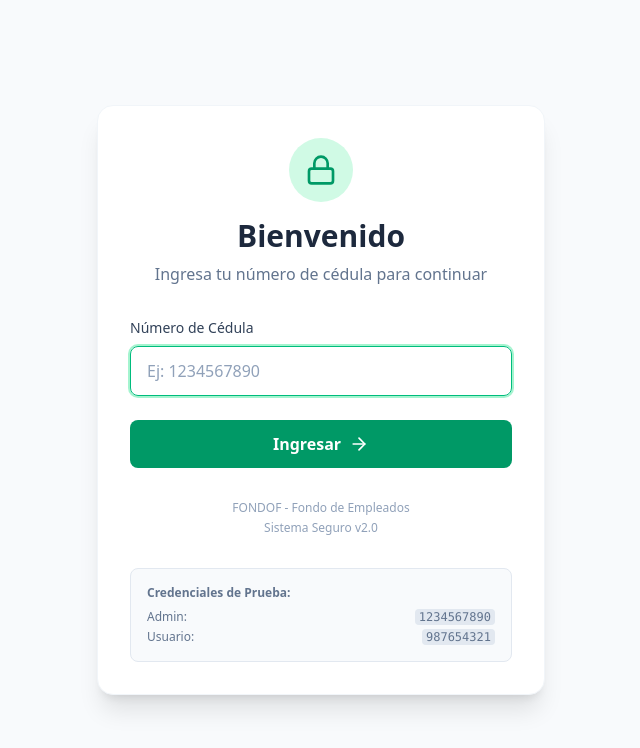
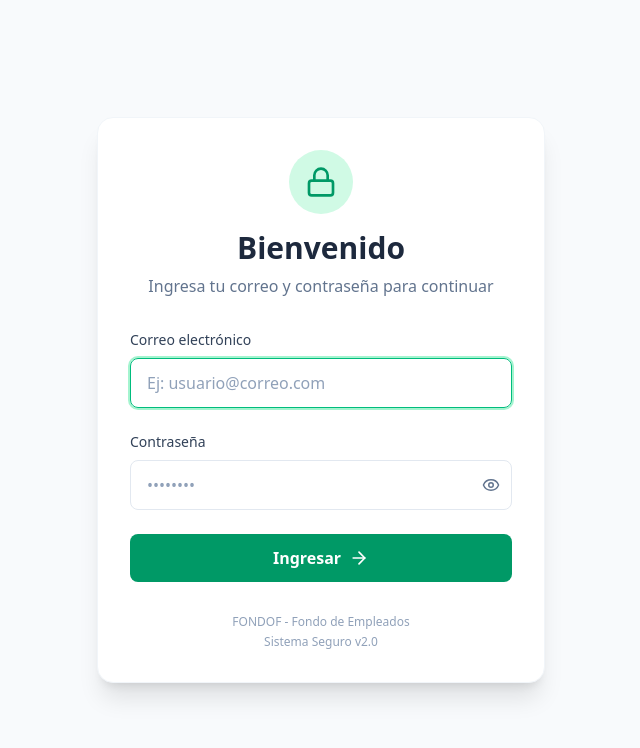
Before and after one commit to javierportillar/fondof, a React (Vite) app: page /admin in a window 1280 px wide. Shown: the top 748 px of the page, without its empty margins (319-959 px from the left). Built offline with nearby package versions, Linux system fonts and the light colour scheme; no server answers; the database is empty.

Commit message:
added new settings for log in

```diff
--- a/App.tsx
+++ b/App.tsx
@@ -34,7 +34,7 @@ function AppRoutes() {
   }
 
   if (!profile) {
-    return <LoginScreen onLogin={login} users={[]} />;
+    return <LoginScreen onLogin={login} />;
   }
 
   return (
--- a/components/LoginScreen.tsx
+++ b/components/LoginScreen.tsx
@@ -1,28 +1,34 @@
 import React, { useState } from 'react';
-import { UserProfile } from '../types';
-import { MOCK_USERS } from '../constants';
-import { Lock, ArrowRight, AlertCircle } from 'lucide-react';
+import { Lock, ArrowRight, AlertCircle, Eye, EyeOff } from 'lucide-react';
 
 interface LoginScreenProps {
-  onLogin: (user: UserProfile) => void;
-  users: UserProfile[];
+  onLogin: (email: string, password: string) => Promise<void>;
 }
 
-export default function LoginScreen({ onLogin, users }: LoginScreenProps) {
-  const [cedula, setCedula] = useState('');
+export default function LoginScreen({ onLogin }: LoginScreenProps) {
+  const [email, setEmail] = useState('');
+  const [password, setPassword] = useState('');
   const [error, setError] = useState('');
+  const [loading, setLoading] = useState(false);
+  const [showPassword, setShowPassword] = useState(false);
 
-  const handleLogin = (e: React.FormEvent) => {
+  const handleLogin = async (e: React.FormEvent) => {
     e.preventDefault();
     setError('');
+    setLoading(true);
 
-    const trimmedCedula = cedula.trim();
-    const user = users.find(u => u.cedula === trimmedCedula);
+    console.log('[Login] Botón presionado');
+    console.log('[Login] Email ingresado:', email);
+    console.log('[Login] Password longitud:', password.length);
 
-    if (user) {
-      onLogin(user);
-    } else {
-      setError('Cédula no encontrada. Por favor verifique e intente nuevamente.');
+    try {
+      await onLogin(email.trim(), password);
+      console.log('[Login] Autenticación exitosa, navegando a dashboard');
+    } catch (err: any) {
+      console.warn('[Login] Error en autenticación:', err?.message || err);
+      setError(err?.message || 'No se pudo iniciar sesión. Intenta nuevamente.');
+    } finally {
+      setLoading(false);
     }
   };
 
@@ -34,23 +40,48 @@ export default function LoginScreen({ onLogin, users }: LoginScreenProps) {
             <Lock size={32} />
           </div>
           <h1 className="text-3xl font-bold text-slate-800">Bienvenido</h1>
-          <p className="text-slate-500 mt-2">Ingresa tu número de cédula para continuar</p>
+          <p className="text-slate-500 mt-2">Ingresa tu correo y contraseña para continuar</p>
         </div>
 
         <form onSubmit={handleLogin} className="space-y-6">
           <div>
-            <label htmlFor="cedula" className="block text-sm font-medium text-slate-700 mb-2">
-              Número de Cédula
+            <label htmlFor="email" className="block text-sm font-medium text-slate-700 mb-2">
+              Correo electrónico
             </label>
             <input
-              type="text"
-              id="cedula"
-              value={cedula}
-              onChange={(e) => setCedula(e.target.value)}
+              type="email"
+              id="email"
+              value={email}
+              onChange={(e) => setEmail(e.target.value)}
               className="w-full px-4 py-3 rounded-lg border border-slate-200 focus:border-emerald-500 focus:ring-2 focus:ring-emerald-200 outline-none transition-all text-slate-800 placeholder-slate-400"
-              placeholder="Ej: 1234567890"
+              placeholder="Ej: usuario@correo.com"
               autoFocus
             />
+          </div>
+
+          <div>
+            <label htmlFor="password" className="block text-sm font-medium text-slate-700 mb-2">
+              Contraseña
+            </label>
+            <div className="relative">
+              <input
+                type={showPassword ? 'text' : 'password'}
+                id="password"
+                value={password}
+                onChange={(e) => setPassword(e.target.value)}
+                className="w-full px-4 py-3 pr-12 rounded-lg border border-slate-200 focus:border-emerald-500 focus:ring-2 focus:ring-emerald-200 outline-none transition-all text-slate-800 placeholder-slate-400"
+                placeholder="••••••••"
+                autoComplete="current-password"
+              />
+              <button
+                type="button"
+                onClick={() => setShowPassword(prev => !prev)}
+                className="absolute inset-y-0 right-0 px-3 flex items-center text-slate-500 hover:text-slate-700"
+                aria-label={showPassword ? 'Ocultar contraseña' : 'Mostrar contraseña'}
+              >
+                {showPassword ? <EyeOff size={18} /> : <Eye size={18} />}
+              </button>
+            </div>
           </div>
 
           {error && (
@@ -62,9 +93,10 @@ export default function LoginScreen({ onLogin, users }: LoginScreenProps) {
 
           <button
             type="submit"
-            className="w-full bg-emerald-600 hover:bg-emerald-700 text-white font-bold py-3 px-4 rounded-lg transition-colors flex items-center justify-center group"
+            disabled={loading}
+            className="w-full bg-emerald-600 hover:bg-emerald-700 disabled:opacity-70 text-white font-bold py-3 px-4 rounded-lg transition-colors flex items-center justify-center group"
           >
-            Ingresar
+            {loading ? 'Ingresando...' : 'Ingresar'}
             <ArrowRight size={20} className="ml-2 group-hover:translate-x-1 transition-transform" />
           </button>
         </form>
@@ -74,18 +106,6 @@ export default function LoginScreen({ onLogin, users }: LoginScreenProps) {
           <p className="mt-1">Sistema Seguro v2.0</p>
         </div>
 
-        {/* Helper for demo purposes */}
-        <div className="mt-8 p-4 bg-slate-50 rounded-lg border border-slate-200 text-xs text-slate-500">
-             <p className="font-bold mb-2">Credenciales de Prueba:</p>
-             <div className="flex justify-between mb-1">
-                 <span>Admin:</span>
-                 <span className="font-mono bg-slate-200 px-1 rounded">1234567890</span>
-             </div>
-             <div className="flex justify-between">
-                 <span>Usuario:</span>
-                 <span className="font-mono bg-slate-200 px-1 rounded">987654321</span>
-             </div>
-        </div>
       </div>
     </div>
   );
--- a/components/admin/UserList.tsx
+++ b/components/admin/UserList.tsx
@@ -1,6 +1,7 @@
 import React, { useState, useEffect } from 'react';
 import { Link, useNavigate } from 'react-router-dom';
 import { UserProfile, Role } from '../../types';
+import { supabase } from '../../lib/supabase';
 import {
   Search,
   DollarSign,
@@ -11,17 +12,64 @@ import {
   Check
 } from 'lucide-react';
 
-interface UserListProps {
-  users: UserProfile[];
-}
-
-export default function UserList({ users }: UserListProps) {
+export default function UserList() {
   const navigate = useNavigate();
   const [searchTerm, setSearchTerm] = useState('');
+  const [users, setUsers] = useState<UserProfile[]>([]);
+  const [loading, setLoading] = useState(true);
+  const [error, setError] = useState<string | null>(null);
 
   // Pagination State
   const [currentPage, setCurrentPage] = useState(1);
   const itemsPerPage = 5;
+
+  useEffect(() => {
+    const fetchUsers = async () => {
+      try {
+        setLoading(true);
+        setError(null);
+        console.log('[UserList] Fetching users from Supabase');
+
+        const { data, error } = await supabase
+          .from('users')
+          .select('*')
+          .order('created_at', { ascending: false });
+
+        if (error) {
+          console.error('[UserList] Supabase error', error);
+          throw error;
+        }
+
+        const mapped = (data || []).map((u) => ({
+          id: u.id,
+          name: u.name,
+          cedula: u.cedula,
+          email: u.email,
+          phoneNumber: u.phone_number,
+          createdAt: u.created_at,
+          role: u.role === 'ADMIN' ? Role.ADMIN : Role.USER,
+          creditLimit: u.credit_limit ?? 0,
+          savings: {
+            balance: 0,
+            monthlyContribution: 0,
+            lastContributionDate: '',
+            interestEarned: 0,
+            history: []
+          },
+          loans: []
+        })) as UserProfile[];
+
+        console.log('[UserList] Users received:', mapped.length);
+        setUsers(mapped);
+      } catch (err: any) {
+        setError(err.message || 'No se pudo cargar la lista de usuarios.');
+      } finally {
+        setLoading(false);
+      }
+    };
+
+    fetchUsers();
+  }, []);
 
   // Filter Helpers
   const filteredUsers = users.filter(u =>
@@ -40,6 +88,20 @@ export default function UserList({ users }: UserListProps) {
 
   return (
     <div className="space-y-6">
+      {loading && (
+        <div className="p-4 bg-slate-50 border border-slate-200 rounded-lg text-slate-600 text-sm">
+          Cargando usuarios...
+        </div>
+      )}
+
+      {error && (
+        <div className="p-4 bg-red-50 border border-red-200 rounded-lg text-red-700 text-sm">
+          {error}
+        </div>
+      )}
+
+      {!loading && !error && (
+      <>
       {/* Helper Banner */}
       <div className="bg-emerald-50 border border-emerald-100 rounded-xl p-4 flex items-start">
           <div className="bg-emerald-100 p-2 rounded-full text-emerald-600 mr-4">
@@ -181,6 +243,8 @@ export default function UserList({ users }: UserListProps) {
           </div>
         )}
       </div>
+      </>
+      )}
     </div>
   );
 }
--- a/contexts/AuthContext.tsx
+++ b/contexts/AuthContext.tsx
@@ -23,10 +23,11 @@ export function AuthProvider({ children }: { children: React.ReactNode }) {
     // Get initial session
     const getSession = async () => {
       const { data: { session } } = await supabase.auth.getSession()
-      setUser(session?.user ?? null)
+      const currentUser = session?.user ?? null
+      setUser(currentUser)
 
-      if (session?.user) {
-        const userProfile = await AuthService.getUserProfile(session.user.id)
+      if (currentUser) {
+        const userProfile = await AuthService.getUserProfile(currentUser.id)
         setProfile(userProfile)
       }
 
@@ -35,12 +36,13 @@ export function AuthProvider({ children }: { children: React.ReactNode }) {
 
     getSession()
 
-    // Listen for auth changes
-    const { data: { subscription } } = AuthService.onAuthChange(async (user) => {
-      setUser(user)
+    // Listen for auth changes (event, session)
+    const { data: { subscription } } = supabase.auth.onAuthStateChange(async (_event, session) => {
+      const currentUser = session?.user ?? null
+      setUser(currentUser)
 
-      if (user) {
-        const userProfile = await AuthService.getUserProfile(user.id)
+      if (currentUser) {
+        const userProfile = await AuthService.getUserProfile(currentUser.id)
         setProfile(userProfile)
       } else {
         setProfile(null)
--- a/services/authService.ts
+++ b/services/authService.ts
@@ -102,6 +102,12 @@ export const AuthService = {
    */
   async getUserProfile(userId: string): Promise<UserProfile | null> {
     try {
+      if (!userId) {
+        console.warn('[AuthService] getUserProfile sin userId');
+        throw new Error('User ID vacío');
+      }
+      console.log('[AuthService] getUserProfile userId:', userId);
+
       // Get user data
       const { data: userData, error: userError } = await supabase
         .from('users')
```
